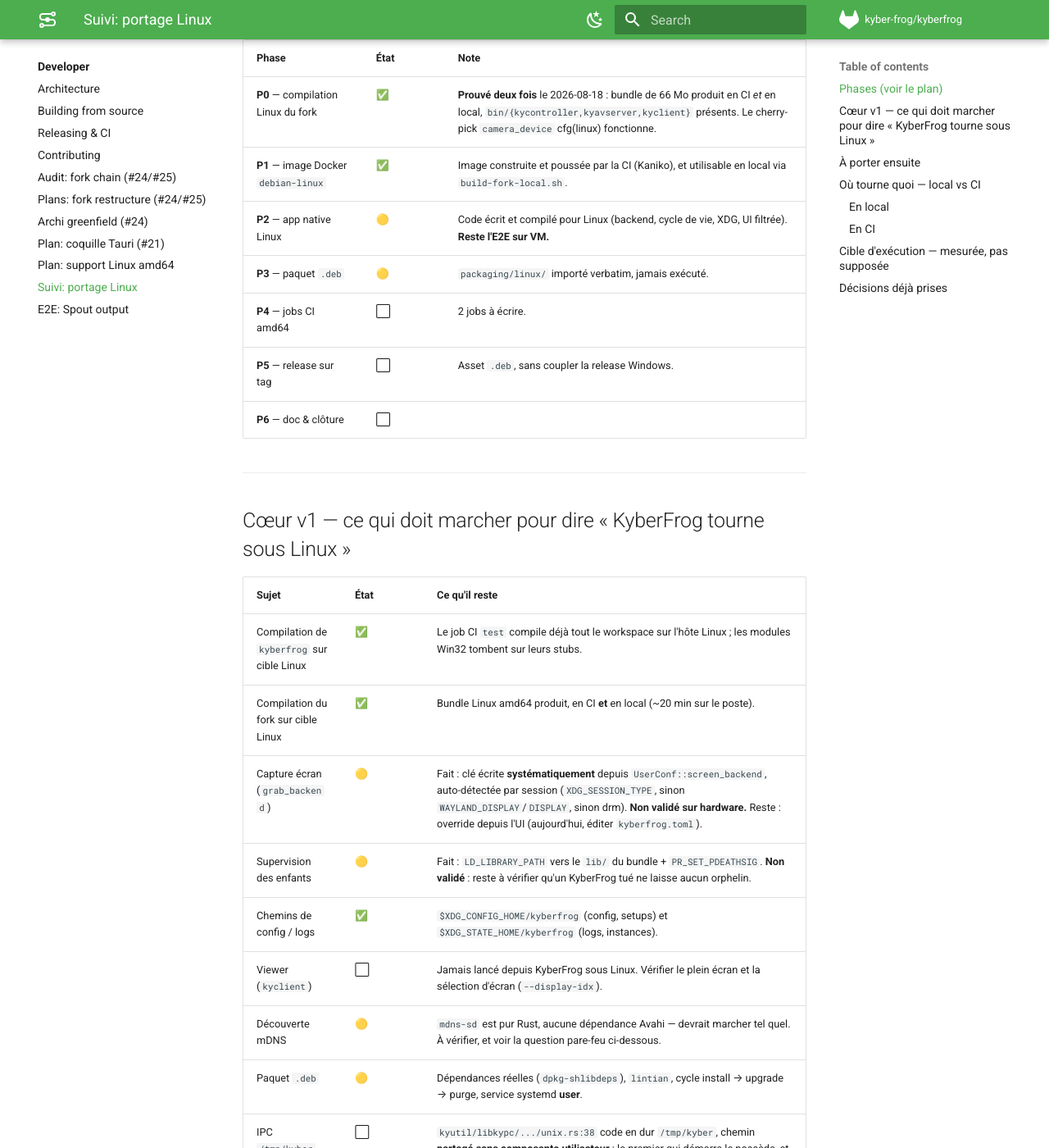
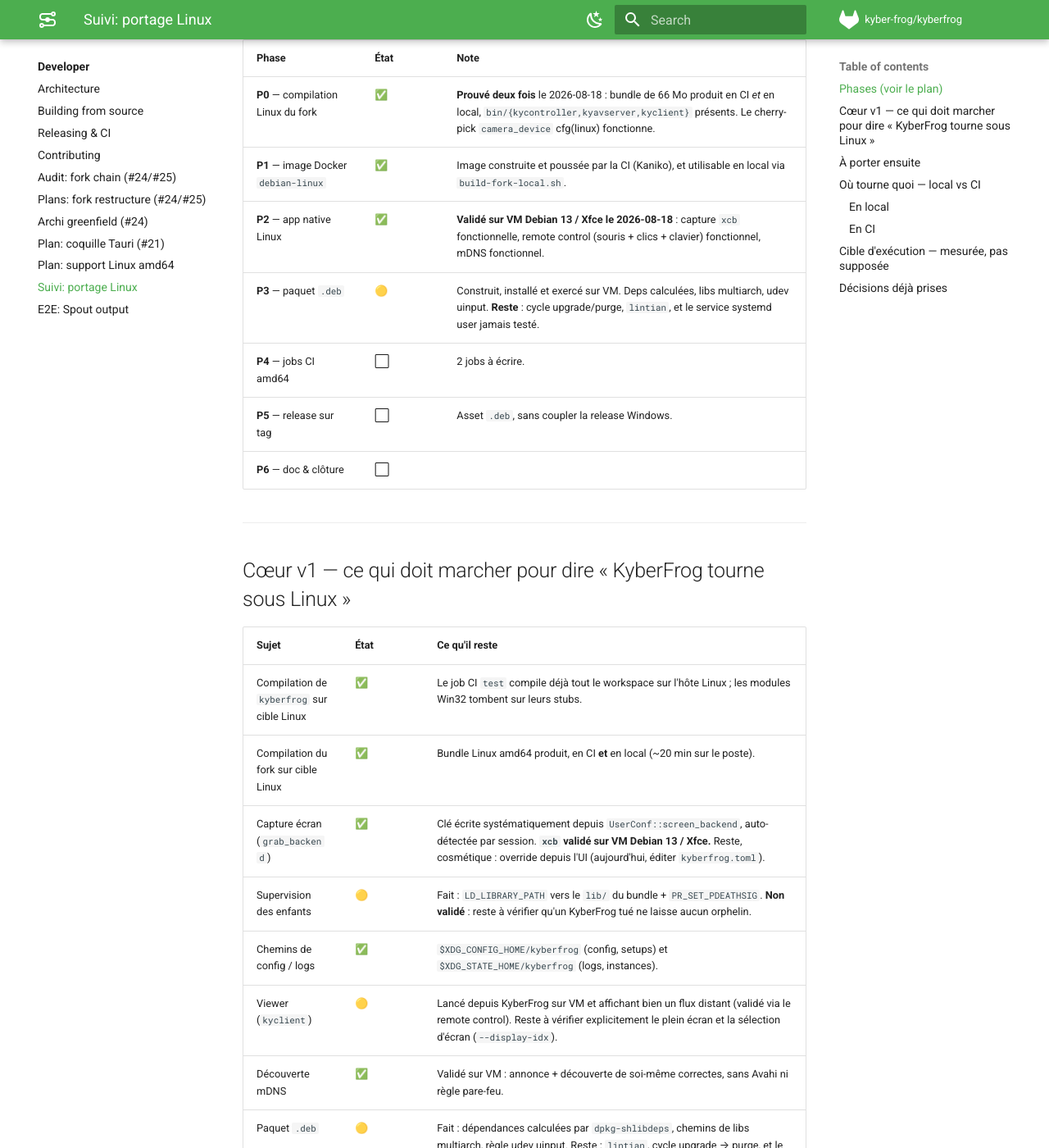
Before and after one commit to CollectiFrog/KyberFrog, an MkDocs documentation site: the page built from docs/dev/todo-linux.md, in a window 1280 px wide and 1400 px high, scrolled down 457 px. Shown: the whole window at 82% size. Built offline with MkDocs 1.6.1 and Material for MkDocs 9.7.7, drawn with Linux system fonts in a browser that asks for light colours; comment, search, counter and statistics services are not loaded; some of the changed text lies outside the part shown.

Commit message:
docs(linux): P2 validé sur VM — capture, remote control et mDNS fonctionnels
Validation opérateur du 2026-08-18 sur VM Debian 13 / Xfce / X11 :

- capture écran `xcb` fonctionnelle — le cœur de la v1 Linux ;
- remote control complet (mouvement, clics, clavier) après la règle udev ;
- mDNS fonctionnel sans Avahi ni règle pare-feu ;
- kyclient lancé par KyberFrog affiche bien un flux distant.

postinst : `usermod` donné en chemin complet. `/usr/sbin` n'est pas dans le PATH
d'un utilisateur normal sur Debian, donc le message d'aide se terminait par un
« command not found » — rencontré en validation.

Co-Authored-By: Claude Opus 5 <noreply@anthropic.com>

```diff
--- a/docs/dev/todo-linux.md
+++ b/docs/dev/todo-linux.md
@@ -18,8 +18,8 @@ Légende : ✅ fait · 🟡 partiel / à valider · ⬜ à faire · ➖ sans obj
 |---|---|---|
 | **P0** — compilation Linux du fork | ✅ | **Prouvé deux fois** le 2026-08-18 : bundle de 66 Mo produit en CI *et* en local, `bin/{kycontroller,kyavserver,kyclient}` présents. Le cherry-pick `camera_device` cfg(linux) fonctionne. |
 | **P1** — image Docker `debian-linux` | ✅ | Image construite et poussée par la CI (Kaniko), et utilisable en local via `build-fork-local.sh`. |
-| **P2** — app native Linux | 🟡 | Code écrit et compilé pour Linux (backend, cycle de vie, XDG, UI filtrée). **Reste l'E2E sur VM.** |
-| **P3** — paquet `.deb` | 🟡 | `packaging/linux/` importé verbatim, jamais exécuté. |
+| **P2** — app native Linux | ✅ | **Validé sur VM Debian 13 / Xfce le 2026-08-18** : capture `xcb` fonctionnelle, remote control (souris + clics + clavier) fonctionnel, mDNS fonctionnel. |
+| **P3** — paquet `.deb` | 🟡 | Construit, installé et exercé sur VM. Deps calculées, libs multiarch, udev uinput. **Reste** : cycle upgrade/purge, `lintian`, et le service systemd user jamais testé. |
 | **P4** — jobs CI amd64 | ⬜ | 2 jobs à écrire. |
 | **P5** — release sur tag | ⬜ | Asset `.deb`, sans coupler la release Windows. |
 | **P6** — doc & clôture | ⬜ | |
@@ -32,12 +32,12 @@ Légende : ✅ fait · 🟡 partiel / à valider · ⬜ à faire · ➖ sans obj
 |---|---|---|
 | Compilation de `kyberfrog` sur cible Linux | ✅ | Le job CI `test` compile déjà tout le workspace sur l'hôte Linux ; les modules Win32 tombent sur leurs stubs. |
 | Compilation du fork sur cible Linux | ✅ | Bundle Linux amd64 produit, en CI **et** en local (~20 min sur le poste). |
-| Capture écran (`grab_backend`) | 🟡 | Fait : clé écrite **systématiquement** depuis `UserConf::screen_backend`, auto-détectée par session (`XDG_SESSION_TYPE`, sinon `WAYLAND_DISPLAY`/`DISPLAY`, sinon drm). **Non validé sur hardware.** Reste : override depuis l'UI (aujourd'hui, éditer `kyberfrog.toml`). |
+| Capture écran (`grab_backend`) | ✅ | Clé écrite systématiquement depuis `UserConf::screen_backend`, auto-détectée par session. **`xcb` validé sur VM Debian 13 / Xfce.** Reste, cosmétique : override depuis l'UI (aujourd'hui, éditer `kyberfrog.toml`). |
 | Supervision des enfants | 🟡 | Fait : `LD_LIBRARY_PATH` vers le `lib/` du bundle + `PR_SET_PDEATHSIG`. **Non validé** : reste à vérifier qu'un KyberFrog tué ne laisse aucun orphelin. |
 | Chemins de config / logs | ✅ | `$XDG_CONFIG_HOME/kyberfrog` (config, setups) et `$XDG_STATE_HOME/kyberfrog` (logs, instances). |
-| Viewer (`kyclient`) | ⬜ | Jamais lancé depuis KyberFrog sous Linux. Vérifier le plein écran et la sélection d'écran (`--display-idx`). |
-| Découverte mDNS | 🟡 | `mdns-sd` est pur Rust, aucune dépendance Avahi — devrait marcher tel quel. À vérifier, et voir la question pare-feu ci-dessous. |
-| Paquet `.deb` | 🟡 | Dépendances réelles (`dpkg-shlibdeps`), `lintian`, cycle install → upgrade → purge, service systemd **user**. |
+| Viewer (`kyclient`) | 🟡 | Lancé depuis KyberFrog sur VM et affichant bien un flux distant (validé via le remote control). Reste à vérifier explicitement le plein écran et la sélection d'écran (`--display-idx`). |
+| Découverte mDNS | ✅ | Validé sur VM : annonce + découverte de soi-même correctes, sans Avahi ni règle pare-feu. |
+| Paquet `.deb` | 🟡 | Fait : dépendances calculées par `dpkg-shlibdeps`, chemins de libs multiarch, règle udev uinput. Reste : `lintian`, cycle upgrade → purge, et le service systemd **user** jamais démarré (les essais se font à la main). |
 | IPC `/tmp/kyber` | ⬜ | `kyutil/libkypc/.../unix.rs:38` code en dur `/tmp/kyber`, chemin **partagé sans composante utilisateur** : le premier qui démarre le possède, et un résidu root bloque tous les utilisateurs normaux (`IPC couldn't bind address /tmp/kyber/0`). Vécu en validation. KyberFrog détecte et explique le cas depuis `preflight_ipc_dir`, mais la vraie correction est `$XDG_RUNTIME_DIR/kyber` côté fork — **et `kyutil` n'est pas un de nos forks** (submodule pointant l'upstream), donc c'est une contribution amont, pas un patch local. Lié à #25. |
 | Serveur audio | ⬜ | `grab_backend_api_list` du fork renvoie toujours `[<backend>, "pulse"]` : sans serveur PulseAudio, libpulse **abort** (`Assertion 'pa_atomic_load...' failed`) et tue kyavserver. Vu en conteneur. Bloquant pour le cas boîtier headless sans audio ; à remonter côté fork. |
 | Encodeur | ⬜ | `gen.rs` force `x264` quand l'opérateur n'a rien choisi. Vérifier VAAPI sur amd64 Intel/AMD, et le `scale=w=1920` en dur du chemin x264 Linux. |
@@ -52,7 +52,7 @@ Légende : ✅ fait · 🟡 partiel / à valider · ⬜ à faire · ➖ sans obj
 | Fenêtre native (#21) | ⬜ | `shell/stub.rs` : hors Windows, boucle headless, le dashboard s'ouvre au navigateur. Décision à prendre : shell Tauri Linux (wry/webkit2gtk) ou navigateur assumé. |
 | Icône de barre des tâches | ⬜ | `tray/stub.rs` : aucun tray hors Windows, l'app tourne headless. Décision : tray Linux (libappindicator) ou pilotage uniquement par le web + systemd. |
 | Règle pare-feu mDNS | ⬜ | L'installeur NSIS ouvre UDP 5353 sur Windows. Équivalent Linux à décider (souvent rien à faire, mais à documenter). |
-| Bureau à distance / inputs | 🟡 | Évalué sur VM 2026-08-18. kynput injecte par **deux chemins distincts** : le *mouvement* du pointeur passe par X11/XCB (`host_mouse_position.rs`) et marche d'emblée ; les *clics* et le *clavier* passent par **uinput** (`host_mouse.rs`, `host_keyboard.rs`), donc par `/dev/uinput`, que Debian livre en `root:root 0600` — le pointeur bouge et rien d'autre ne se passe, sans message d'erreur. Le `.deb` livre désormais une règle udev (groupe `input`) + `modules-load.d`, et le postinst rappelle le `usermod -aG input`. **Reste à valider** que clics et clavier reviennent. |
+| Bureau à distance / inputs | ✅ | Validé sur VM 2026-08-18 (souris, clics et clavier). kynput injecte par **deux chemins distincts** : le *mouvement* du pointeur passe par X11/XCB (`host_mouse_position.rs`) et marche d'emblée ; les *clics* et le *clavier* passent par **uinput** (`host_mouse.rs`, `host_keyboard.rs`), donc par `/dev/uinput`, que Debian livre en `root:root 0600` — le pointeur bouge et rien d'autre ne se passe, sans message d'erreur. Le `.deb` livre désormais une règle udev (groupe `input`) + `modules-load.d`, et le postinst rappelle le `usermod -aG input` (chemin complet `/usr/sbin/usermod` : `/usr/sbin` n'est pas dans le PATH d'un utilisateur normal). |
 | Ouverture du dossier de logs | ✅ | `web.rs` utilise déjà `xdg-open` hors Windows. |
 | Spout | ➖ | Technologie Windows. `spout.rs` rend une liste vide hors Windows, et la tuile est masquée sur un serveur non-Windows via `/status.platform`. |
 | « Tout envoyer » | ➖ | `all_sources` est `cfg(windows)` dans le fork : la clé serait ignorée en silence. Le bascule est masqué sur un serveur non-Windows. |
```
Also changed, not shown: 1 other file.
